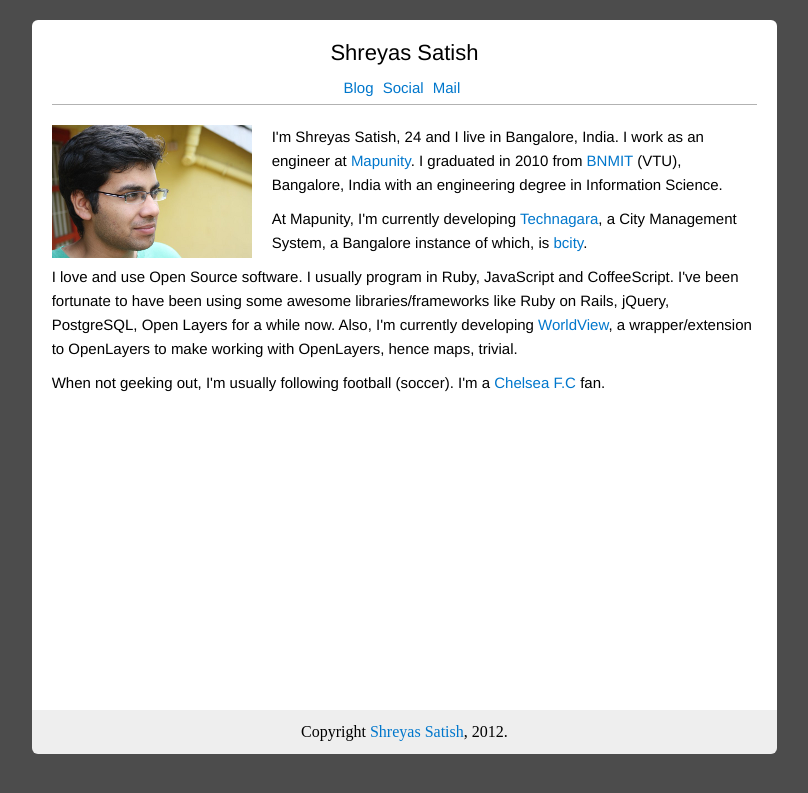
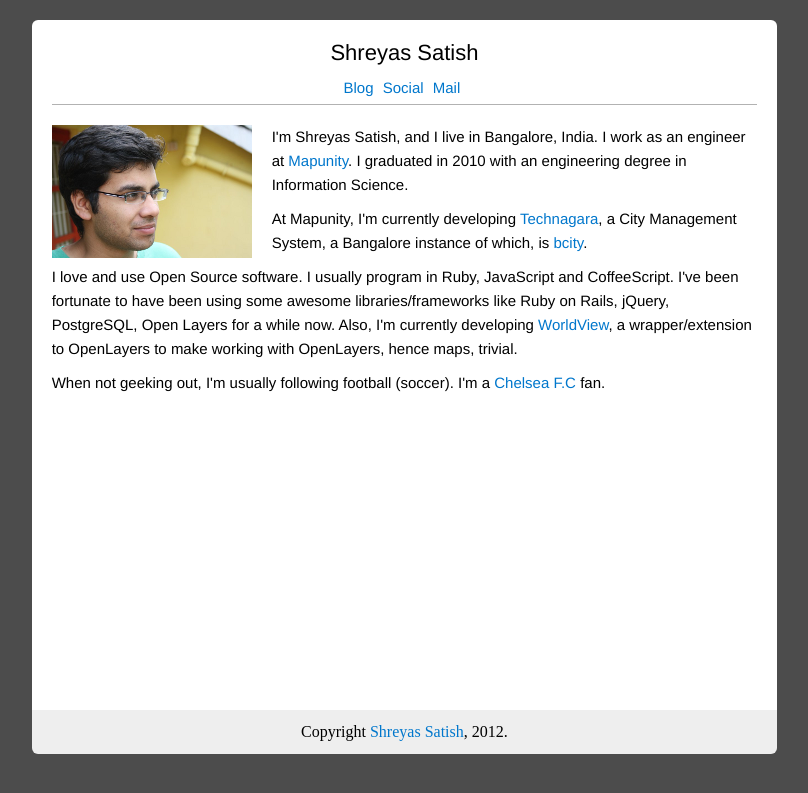
Before and after one commit to shreyas-satish/shreyas-satish.github.com, a Jekyll site: the page built from index.html, in a window 1280 px wide. Shown: the top 793 px of the page, without its empty margins (235-1043 px from the left). Built offline with Jekyll 4.4.1, drawn with Linux system fonts in a browser that asks for light colours; Markdown is read by kramdown in place of the engine named in the settings.

Commit message:
minor modification

```diff
--- a/index.html
+++ b/index.html
@@ -8,9 +8,7 @@ title: Shreyas Satish
     <img src = "/media/shreyas.png" alt = "shreyas" />
   </div>
   <p>
-
-  I'm Shreyas Satish, 24 and I live in Bangalore, India. I work as an engineer at <a href = "http://mapunity.in" target="_blank">Mapunity</a>. I graduated in 2010 from <a href = "http://bnmit.org" target="_blank">BNMIT</a> (VTU), Bangalore, India with an engineering degree in Information Science.
-
+  I'm Shreyas Satish, and I live in Bangalore, India. I work as an engineer at <a href = "http://mapunity.in" target="_blank">Mapunity</a>. I graduated in 2010 with an engineering degree in Information Science.
   </p>
 
   <p>
```
